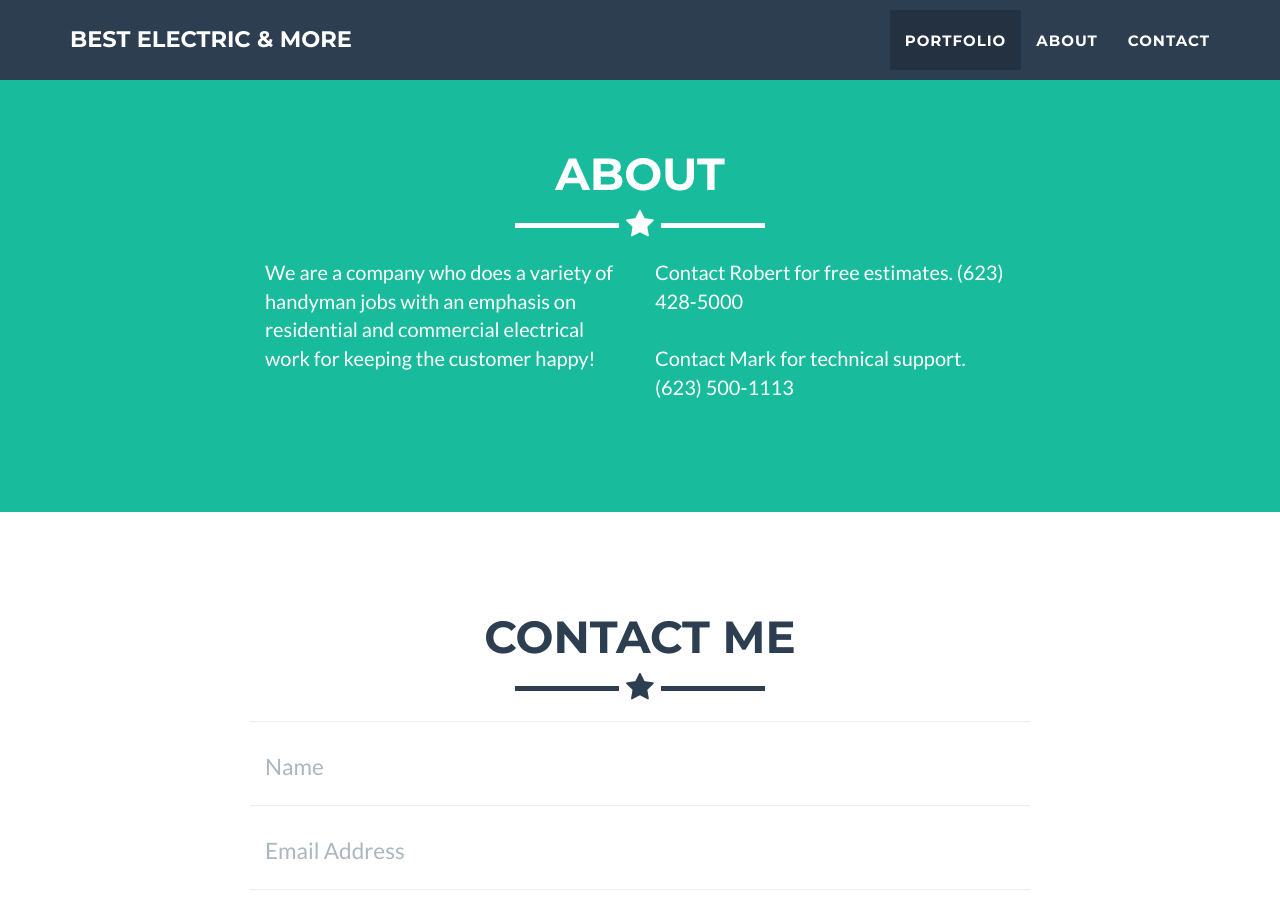
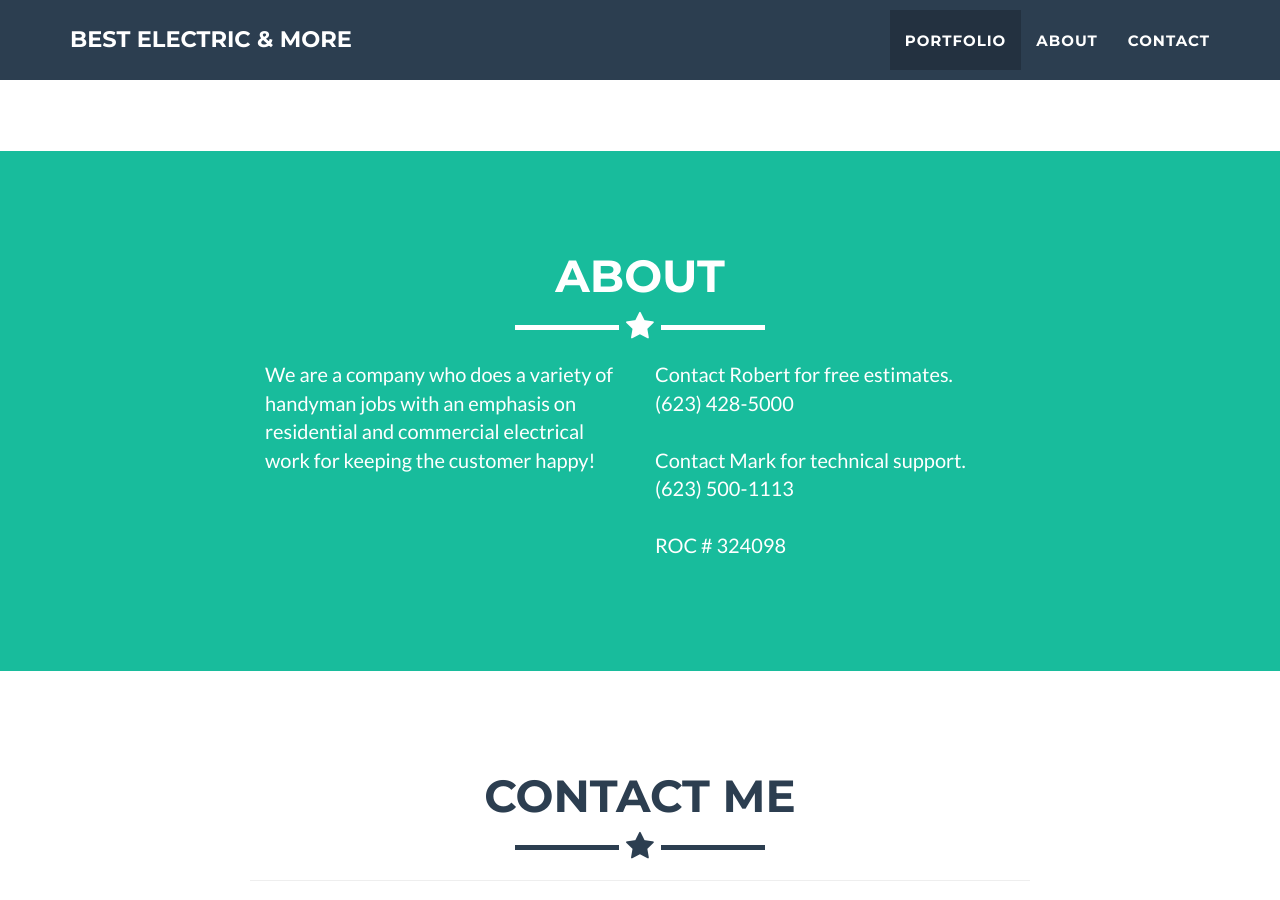
Before and after one commit to corruptfallen/bestelectricandmore, a Jekyll site: the page built from index.html, in a window 1280 px wide and 900 px high, scrolled down 1616 px. Built offline with Jekyll 4.4.1, drawn with Linux system fonts in a browser that asks for light colours.

Commit message:
Add files via upload

```diff
--- a/_includes/about.html
+++ b/_includes/about.html
@@ -12,7 +12,7 @@
                     <p> We are a company who does a variety of handyman jobs with an emphasis on residential and commercial electrical work for keeping the customer happy! </p>
                 </div>
                 <div class="col-lg-4">
-                    <p>   Contact Robert for free estimates. (623) 428-5000 <br><br> Contact Mark for technical support. (623) 500-1113</p>
+                    <p>   Contact Robert for free estimates. <br> (623) 428-5000 <br><br> Contact Mark for technical support. (623) 500-1113 <br><br> ROC # 324098 </p>
                 </div>
             </div>
         </div>
--- a/_includes/header.html
+++ b/_includes/header.html
@@ -5,7 +5,7 @@
                 <div class="col-lg-12">
                     <img class="img-responsive" src="img/profile.png" alt="">
                     <div class="intro-text">
-                        <span class="name">Best Electric & More</span>
+                        <span class="name">Best Electric & More <br> ROC # 324098</span>
                         <hr class="star-light">
                         <span class="skills">Eletrical Work - Handyman Jobs</span>
                     </div>
```
